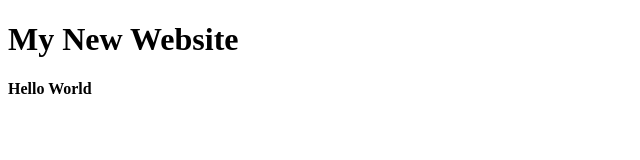
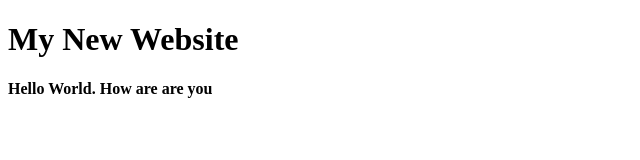
Before and after one commit to sethshoultes/new-plugin, a plain HTML site: page index.html in a window 1280 px wide. Shown: the whole page, without its empty margins (0-640 px from the left). Drawn offline with Linux system fonts and the light colour scheme.

Commit message:
Updated text

```diff
--- a/index.html
+++ b/index.html
@@ -7,6 +7,6 @@
 </head>
 <body>
     <h1>My New Website</h1>
-    <p><strong>Hello World</strong></p>
+    <p><strong>Hello World. How are are you</strong></p>
 </body>
 </html>
```
